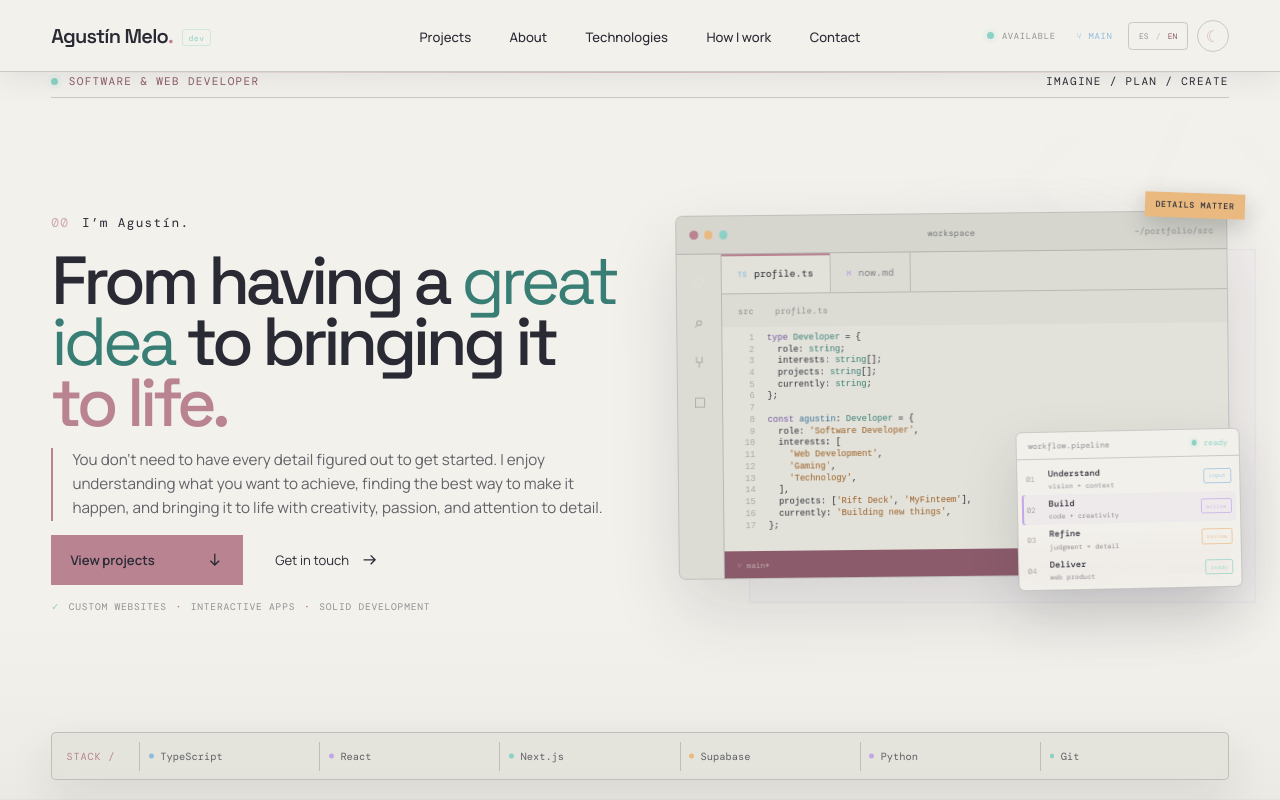
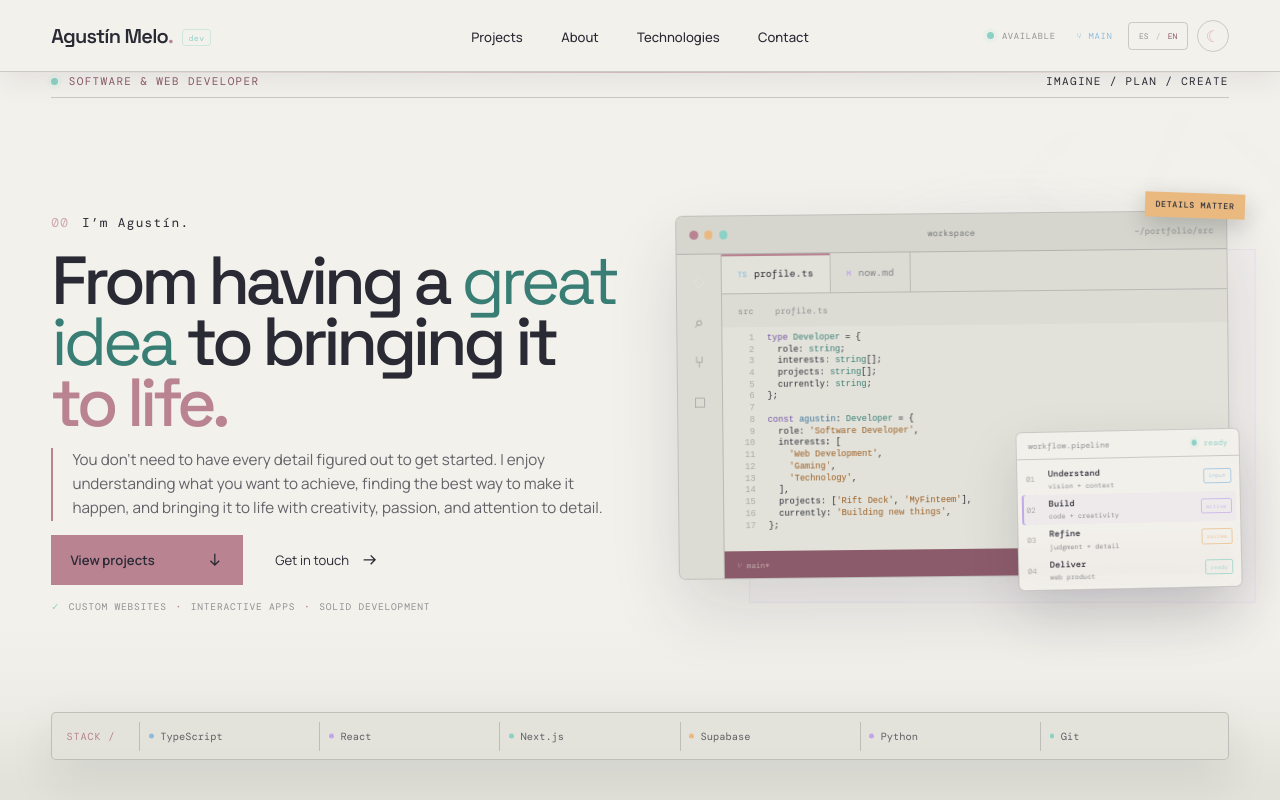
Before and after one commit to AgusstinMelo/portfolio-agustin, a React (Vite) app: page / in a window 1280 px wide. Shown: the top 800 px of the page. Built offline with nearby package versions, Linux system fonts and the light colour scheme; a web font is replaced by a local one.

Commit message:
se elimino seccion "como trabajo" y se cambio el estilo de la seccion "tecnologias"

```diff
--- a/src/App.tsx
+++ b/src/App.tsx
@@ -3,7 +3,6 @@ import { Hero } from './components/sections/Hero'
 import { Projects } from './components/sections/Projects'
 import { About } from './components/sections/About'
 import { Technologies } from './components/sections/Technologies'
-import { HowIWork } from './components/sections/HowIWork'
 import { Contact } from './components/sections/Contact'
 
 export default function App() {
@@ -15,7 +14,6 @@ export default function App() {
         <Projects />
         <About />
         <Technologies />
-        <HowIWork />
       </main>
       <Contact />
     </>
--- a/src/components/layout/Header.tsx
+++ b/src/components/layout/Header.tsx
@@ -6,7 +6,7 @@ import { PreferenceControls } from '../ui/PreferenceControls'
 export function Header() {
   const [isOpen, setIsOpen] = useState(false)
   const { t } = usePreferences()
-  const labels = [t('nav.projects'), t('nav.about'), t('nav.technologies'), t('nav.process'), t('nav.contact')]
+  const labels = [t('nav.projects'), t('nav.about'), t('nav.technologies'), t('nav.contact')]
 
   useEffect(() => {
     document.body.classList.toggle('menu-open', isOpen)
--- a/src/components/sections/Contact.tsx
+++ b/src/components/sections/Contact.tsx
@@ -39,7 +39,7 @@ export function Contact() {
 
   return (
     <footer className="contact contact--form" id="contacto">
-      <SectionLabel index="05" light>{t('contact.label')}</SectionLabel>
+      <SectionLabel index="04" light>{t('contact.label')}</SectionLabel>
       <div className="contact-form-layout">
         <div className="contact-form-layout__intro"><p>{t('contact.kicker')}</p><h2>{t('contact.title1')}<br /><em>{t('contact.title2')}</em></h2><span>{t('contact.note')}</span></div>
         <form className="contact-form" onSubmit={submit} noValidate>
--- a/src/components/sections/Technologies.tsx
+++ b/src/components/sections/Technologies.tsx
@@ -14,7 +14,7 @@ export function Technologies() {
   const { t } = usePreferences()
   return (
     <section className="technologies technologies--ecosystem" id="tecnologias" aria-labelledby="technologies-title">
-      <div className="technologies__intro"><SectionLabel index="03">{t('tech.label')}</SectionLabel><h2 id="technologies-title">{t('tech.title1')}<br /><em>{t('tech.title2')}</em></h2></div>
+      <div className="technologies__intro"><SectionLabel index="03" light>{t('tech.label')}</SectionLabel><h2 id="technologies-title">{t('tech.title1')}<br /><em>{t('tech.title2')}</em></h2></div>
       <div className="tool-ecosystem">
         <div className="tool-ecosystem__nodes" aria-label={t('tech.select')}>
           {Object.entries(tools).map(([name, info]) => {
--- a/src/data/content.ts
+++ b/src/data/content.ts
@@ -4,7 +4,6 @@ export const navItems = [
   { label: 'Proyectos', href: '#proyectos' },
   { label: 'Sobre mí', href: '#sobre-mi' },
   { label: 'Tecnologías', href: '#tecnologias' },
-  { label: 'Cómo trabajo', href: '#como-trabajo' },
   { label: 'Contacto', href: '#contacto' },
 ]
 
--- a/src/styles/global.css
+++ b/src/styles/global.css
@@ -278,16 +278,17 @@ a:hover .arrow--up-right { transform: rotate(-45deg) translateX(4px); }
 .approach-flow p { max-width: 36rem; margin: 0; color: rgba(42,42,53,.7); line-height: 1.65; }
 .approach-flow i { position: absolute; top: .65em; left: -1.35rem; width: .55rem; aspect-ratio: 1; border-radius: 50%; background: var(--night); box-shadow: 0 0 0 5px rgba(42,42,53,.1); transform: translateY(-50%); }
 
-.technologies--ecosystem { background: var(--ivory); }
+.technologies--ecosystem { color: var(--lily); background: #23232d; }
 .tool-ecosystem { display: grid; grid-template-columns: minmax(0,1.4fr) minmax(20rem,.6fr); gap: clamp(2rem,5vw,6rem); align-items: start; }
-.tool-ecosystem__nodes { display: flex; flex-wrap: wrap; gap: .65rem; align-content: flex-start; padding: 2rem; border: 1px solid var(--line-dark); background-image: linear-gradient(rgba(42,42,53,.04) 1px,transparent 1px),linear-gradient(90deg,rgba(42,42,53,.04) 1px,transparent 1px); background-size: 3rem 3rem; }
-.tool-node { display: grid; gap: .35rem; min-width: 8rem; padding: 1rem; color: rgba(42,42,53,.55); text-align: left; border: 1px solid rgba(42,42,53,.18); border-radius: 3px; background: rgba(243,241,236,.9); box-shadow: 0 5px 15px rgba(42,42,53,.04); cursor: pointer; transition: transform .25s, color .25s, border .25s, box-shadow .25s; }
-.tool-node span { color: var(--mauve); font: .48rem var(--font-mono); text-transform: uppercase; }
-.tool-node:hover { transform: translateY(-3px); color: var(--night); }
-.tool-node--connected { color: var(--night); border-color: var(--blue); box-shadow: 0 0 0 3px rgba(142,188,222,.1); }
-.tool-node--selected { color: var(--lily); border-color: var(--night); background: var(--night); box-shadow: 0 12px 25px rgba(42,42,53,.2); transform: translateY(-4px); }
+.tool-ecosystem__nodes { display: flex; flex-wrap: wrap; gap: .65rem; align-content: flex-start; padding: 2rem; border: 1px solid var(--line-light); background-image: linear-gradient(rgba(226,226,218,.045) 1px,transparent 1px),linear-gradient(90deg,rgba(226,226,218,.045) 1px,transparent 1px); background-size: 3rem 3rem; }
+.tool-node { display: grid; gap: .35rem; min-width: 8rem; padding: 1rem; color: rgba(226,226,218,.58); text-align: left; border: 1px solid rgba(226,226,218,.16); border-radius: 3px; background: rgba(42,42,53,.86); box-shadow: 0 5px 15px rgba(0,0,0,.08); cursor: pointer; transition: transform .25s, color .25s, border .25s, box-shadow .25s; }
+.tool-node span { color: var(--rose); font: .48rem var(--font-mono); text-transform: uppercase; }
+.tool-node:hover { transform: translateY(-3px); color: var(--lily); }
+.tool-node--connected { color: var(--lily); border-color: var(--blue); box-shadow: 0 0 0 3px rgba(142,188,222,.1); }
+.tool-node--selected { color: var(--night); border-color: var(--lily); background: var(--lily); box-shadow: 0 12px 25px rgba(0,0,0,.25); transform: translateY(-4px); }
+.tool-node--selected:hover { color: var(--night); }
 .tool-node--selected span { color: var(--mint); }
-.tool-inspector { position: sticky; top: 6rem; min-height: 22rem; padding: 4rem 2rem 2rem; color: var(--lily); background: var(--night); box-shadow: 18px 18px 0 var(--rose); }
+.tool-inspector { position: sticky; top: 6rem; min-height: 22rem; padding: 4rem 2rem 2rem; color: var(--lily); background: var(--slate); box-shadow: 18px 18px 0 var(--rose); }
 .tool-inspector__bar { position: absolute; inset: 0 0 auto; height: 2.3rem; display: flex; justify-content: space-between; align-items: center; padding: 0 .8rem; border-bottom: 1px solid var(--line-light); font: .5rem var(--font-mono); opacity: .55; }
 .tool-inspector__bar i { width: .45rem; aspect-ratio: 1; border-radius: 50%; background: var(--mint); }
 .tool-inspector__category { color: var(--mint); font: .55rem var(--font-mono); text-transform: uppercase; }
@@ -479,7 +480,7 @@ a:hover .arrow--up-right { transform: rotate(-45deg) translateX(4px); }
 .workflow-step__status--active { color: var(--lavender); }
 .workflow-step__status--ready { color: var(--mint); }
 .workflow-step__status--review { color: var(--amber); }
-.tool-dock { position: relative; z-index: 4; display: grid; grid-template-columns: auto 1fr; gap: 1.5rem; align-items: center; min-height: 3.4rem; padding: .65rem .9rem; color: var(--lily); border: 1px solid rgba(226,226,218,.12); border-radius: 5px; background: rgba(30,30,39,.78); box-shadow: 0 18px 45px rgba(8,8,12,.2); backdrop-filter: blur(12px); }
+.tool-dock { position: relative; transform: translateY(-20px); z-index: 4; display: grid; grid-template-columns: auto 1fr; gap: 1.5rem; align-items: center; min-height: 3.4rem; padding: .65rem .9rem; color: var(--lily); border: 1px solid rgba(226,226,218,.12); border-radius: 5px; background: rgba(30,30,39,.78); box-shadow: 0 18px 45px rgba(8,8,12,.2); backdrop-filter: blur(12px); }
 .tool-dock__label { color: var(--foxglove); font: .64rem var(--font-mono); text-transform: uppercase; letter-spacing: .08em; }
 .tool-dock__items { display: grid; grid-template-columns: repeat(6, 1fr); gap: .4rem; }
 .tool-dock__items span { position: relative; padding: .5rem .65rem .5rem 1.25rem; color: rgba(226,226,218,.66); border-left: 1px solid rgba(226,226,218,.1); font: .65rem var(--font-mono); white-space: nowrap; transition: color .25s, background .25s, transform .25s; }
@@ -663,7 +664,7 @@ body, .header, .hero, .projects, .project-explorer, .about, .technologies, .how-
 [data-theme='light'] .workflow-panel { color: var(--night); border-color: var(--line-dark); background: rgba(243,241,236,.96); box-shadow: 0 24px 55px rgba(42,42,53,.15); }
 [data-theme='light'] .workflow-panel__header, [data-theme='light'] .workflow-step small { color: rgba(42,42,53,.5); border-color: var(--line-dark); }
 [data-theme='light'] .workflow-step__index { color: rgba(42,42,53,.35); }
-[data-theme='light'] .projects--explorer, [data-theme='light'] .technologies--ecosystem { background-color: var(--lily); }
+[data-theme='light'] .projects--explorer { background-color: var(--lily); }
 [data-theme='light'] .project-explorer, [data-theme='light'] .project-explorer--light { color: var(--night); background: var(--ivory); border: 1px solid var(--line-dark); }
 [data-theme='light'] .project-explorer__tabs button { color: rgba(42,42,53,.5); border-color: var(--line-dark); }
 [data-theme='light'] .project-explorer__tabs button[aria-selected='true'], [data-theme='light'] .project-explorer__viewport { color: var(--night); background: var(--lily); }
@@ -678,6 +679,19 @@ body, .header, .hero, .projects, .project-explorer, .about, .technologies, .how-
 [data-theme='light'] .tool-inspector { color: var(--night); background: var(--lily); box-shadow: 18px 18px 0 var(--rose); }
 [data-theme='light'] .tool-inspector > p { color: rgba(42,42,53,.68); }
 [data-theme='light'] .tool-inspector__bar, [data-theme='light'] .tool-inspector > div:last-child { border-color: var(--line-dark); }
+[data-theme='light'] .technologies--ecosystem { color: var(--night); background-color: var(--lily); }
+[data-theme='light'] .technologies--ecosystem .tool-ecosystem__nodes {
+  border-color: var(--line-dark);
+  background-image: linear-gradient(rgba(42,42,53,.04) 1px,transparent 1px),linear-gradient(90deg,rgba(42,42,53,.04) 1px,transparent 1px);
+}
+[data-theme='light'] .technologies--ecosystem .tool-node { color: rgba(42,42,53,.55); border-color: rgba(42,42,53,.18); background: rgba(243,241,236,.9); box-shadow: 0 5px 15px rgba(42,42,53,.04); }
+[data-theme='light'] .technologies--ecosystem .tool-node span { color: var(--mauve); }
+[data-theme='light'] .technologies--ecosystem .tool-node:hover,
+[data-theme='light'] .technologies--ecosystem .tool-node--connected { color: var(--night); }
+[data-theme='light'] .technologies--ecosystem .tool-node--connected { border-color: var(--blue); box-shadow: 0 0 0 3px rgba(142,188,222,.1); }
+[data-theme='light'] .technologies--ecosystem .tool-node--selected { color: var(--lily); border-color: var(--night); background: var(--night); box-shadow: 0 12px 25px rgba(42,42,53,.2); }
+[data-theme='light'] .technologies--ecosystem .tool-node--selected:hover { color: var(--lily); }
+[data-theme='light'] .technologies--ecosystem .tool-node--selected span { color: var(--mint); }
 [data-theme='light'] .how-work { color: var(--night); background-color: var(--ivory); }
 [data-theme='light'] .how-work__intro > p, [data-theme='light'] .goal-builder__controls button { color: rgba(42,42,53,.62); border-color: var(--line-dark); }
 [data-theme='light'] .goal-builder__controls button[aria-pressed='true'] { color: var(--night); background: rgba(185,131,145,.16); }
@@ -774,19 +788,26 @@ body, .header, .hero, .projects, .project-explorer, .about, .technologies, .how-
 .about--narrative {
   --section-previous: var(--lily);
   --section-color: var(--mauve);
-  --section-next: var(--ivory);
+  --section-next: #23232d;
 }
 
 .technologies--ecosystem {
+  position: relative;
   --section-previous: var(--mauve);
-  --section-color: var(--ivory);
-  --section-next: #23232d;
+  --section-color: #23232d;
+  --section-next: var(--night);
 }
 
-.how-work {
-  --section-previous: var(--ivory);
-  --section-color: #23232d;
-  --section-next: var(--night);
+.technologies--ecosystem::before {
+  content: '';
+  position: absolute;
+  z-index: 1;
+  top: -1px;
+  right: 0;
+  left: 0;
+  height: 2px;
+  background: color-mix(in srgb, var(--section-previous) 50%, var(--section-color));
+  pointer-events: none;
 }
 
 .contact {
@@ -824,19 +845,63 @@ body, .header, .hero, .projects, .project-explorer, .about, .technologies, .how-
 
 [data-theme='light'] .technologies--ecosystem {
   --section-previous: var(--rose);
+  --section-next: var(--lily);
   --section-color: var(--lily);
-  --section-next: var(--ivory);
-}
-
-[data-theme='light'] .how-work {
-  --section-previous: var(--lily);
-  --section-color: var(--ivory);
-  --section-next: var(--lily);
 }
 
 [data-theme='light'] .contact {
   --section-previous: var(--ivory);
   --section-color: var(--lily);
+}
+
+/* The hero completes the full color handoff so the transition remains visible
+   instead of lingering around the same 50/50 midpoint on both sections. */
+.hero--workspace {
+  background-image:
+    linear-gradient(
+      to bottom,
+      var(--section-color) 0,
+      color-mix(in srgb, var(--section-color) 85%, var(--section-next)) 32%,
+      color-mix(in srgb, var(--section-color) 55%, var(--section-next)) 58%,
+      color-mix(in srgb, var(--section-color) 20%, var(--section-next)) 78%,
+      var(--section-next) 92%,
+      var(--section-next) 100%
+    );
+  background-position: bottom;
+  background-size: 100% var(--section-blend-half);
+  background-repeat: no-repeat;
+}
+
+.projects--explorer {
+  position: relative;
+  background-image:
+    repeating-linear-gradient(
+      to bottom,
+      transparent 0 calc(5rem - 1px),
+      rgba(42,42,53,.035) calc(5rem - 1px) 5rem
+    ),
+    linear-gradient(
+      to bottom,
+      var(--section-color) 0,
+      color-mix(in srgb, var(--section-color) 84%, var(--section-next)) 48%,
+      color-mix(in srgb, var(--section-color) 66%, var(--section-next)) 76%,
+      color-mix(in srgb, var(--section-color) 50%, var(--section-next)) 100%
+    );
+  background-position: top, bottom;
+  background-size: 100% 100%, 100% var(--section-blend-half);
+  background-repeat: no-repeat;
+}
+
+.projects--explorer::before {
+  content: '';
+  position: absolute;
+  z-index: 1;
+  top: -2px;
+  right: 0;
+  left: 0;
+  height: 4px;
+  background: var(--section-color);
+  pointer-events: none;
 }
 
 @media (max-width: 600px) {
```
